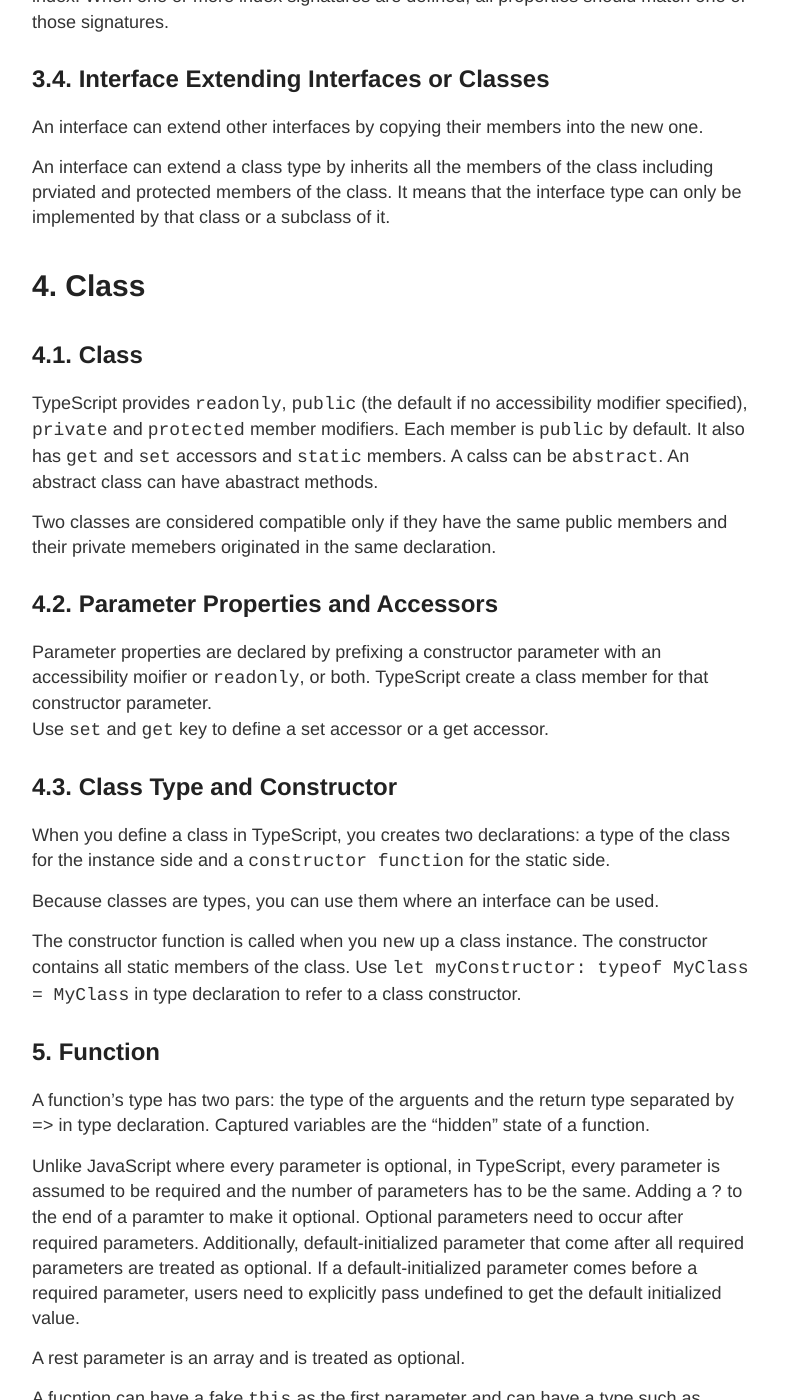
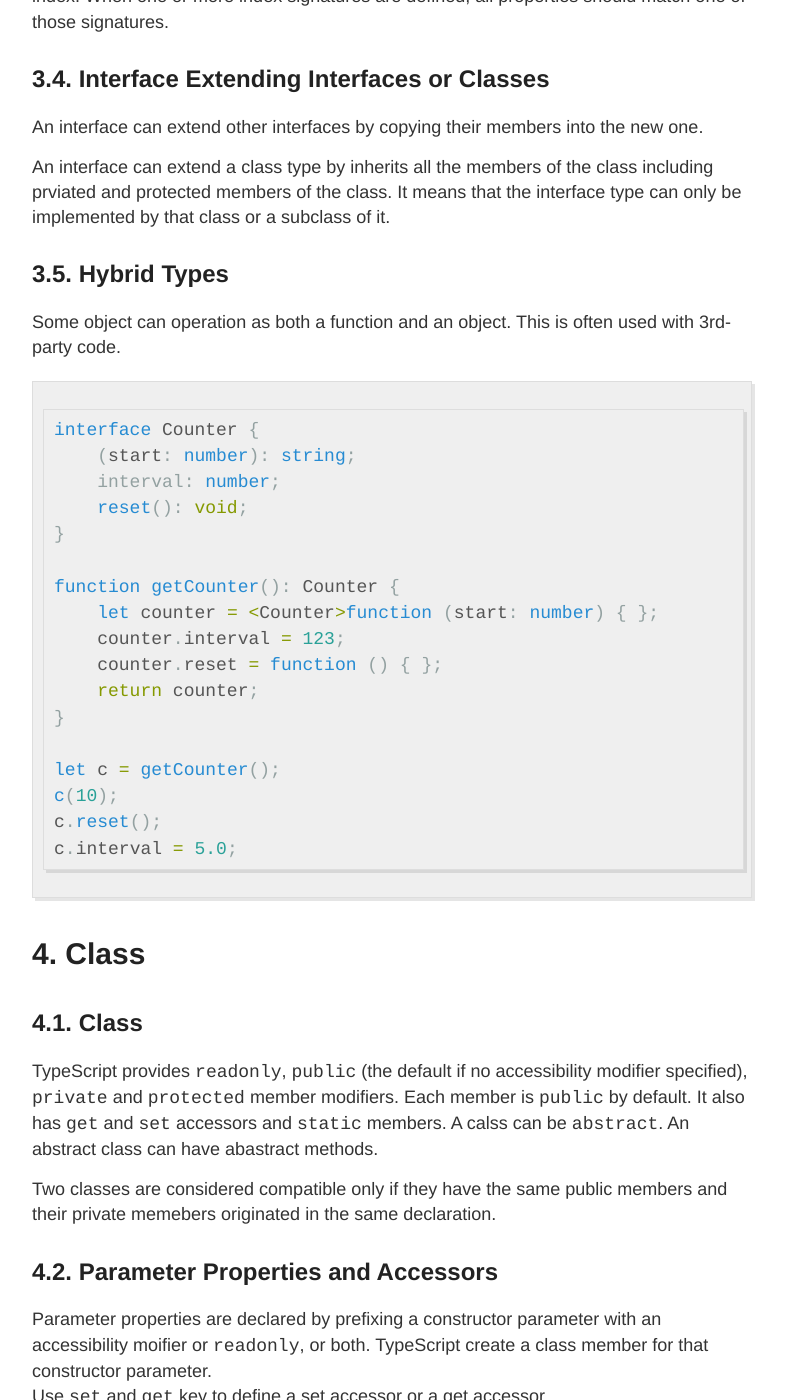
Before and after one commit to YingLiu4203/old-dev-blog, a Jekyll site: the page built from _posts/2016-12-03-TypeScript-The-First-Touch.md, in a window 1280 px wide and 1400 px high, scrolled down 6675 px. Shown: the whole window, without its empty margins (248-1034 px from the left). Built offline with Jekyll 4.4.1, drawn with Linux system fonts in a browser that asks for light colours; comment, search, counter and statistics services are not loaded; some of the changed text lies outside the part shown.

Commit message:
add hybrid interface

````diff
--- a/_posts/2016-12-03-TypeScript-The-First-Touch.md
+++ b/_posts/2016-12-03-TypeScript-The-First-Touch.md
@@ -182,6 +182,29 @@ An interface can extend other interfaces by copying their members into the new o
 
 An interface can extend a class type by inherits all the members of the class including prviated and protected members of the class. It means that the interface type can only be implemented by that class or a subclass of it.
 
+## 3.5. Hybrid Types
+Some object can operation as both a function and an object. This is often used with 3rd-party code.
+
+```ts
+interface Counter {
+    (start: number): string;
+    interval: number;
+    reset(): void;
+}
+
+function getCounter(): Counter {
+    let counter = <Counter>function (start: number) { };
+    counter.interval = 123;
+    counter.reset = function () { };
+    return counter;
+}
+
+let c = getCounter();
+c(10);
+c.reset();
+c.interval = 5.0;
+```
+
 # 4. Class
 
 ## 4.1. Class
@@ -251,6 +274,7 @@ Type compatibility is based on structural subtyping (also called duck typing). X
 For functions, TypeScript checks both parameters and the return type. For a function x to be assignable to a function y, each parameter in x must have a corresponding parameter in y with a compabile type and source's return type must be a subtype of the target's return type.
 
 # 8. Iterator
+An object is iterable if it has an implementation for the `Symbol.iterator` property. Some built-in types like `Array`, `Map`, `Set`, etc. have this property implemented.
 
 `for..of` statement returns a list of values over an iterated object. When targeting ES5 or ES3, only `Array` type is allowed.
 
@@ -339,7 +363,6 @@ TypeScript has a set of flags to inform the compiler to resolve modules.
 * `paths`: map a non-ralative name to a  path under `baseUrl`. There are can be multiple paths and `*` matches all names.
 * `rootDirs`: it is a list of roots whose contents are expected to merge at run-time. For TypeScript, the files in those folders are in the same folder.
 
-
 # 10. Declaration Files
 Since TypeScript 2.0, it's easy to download and consume declaration files. If a library has declaration file built-in, for example Vue, just run  `npm install -S vue`. If a library doesn't have built-in declaration file, for example, lodash, install its type by `npm install -S @types/lodash`.
 
````
